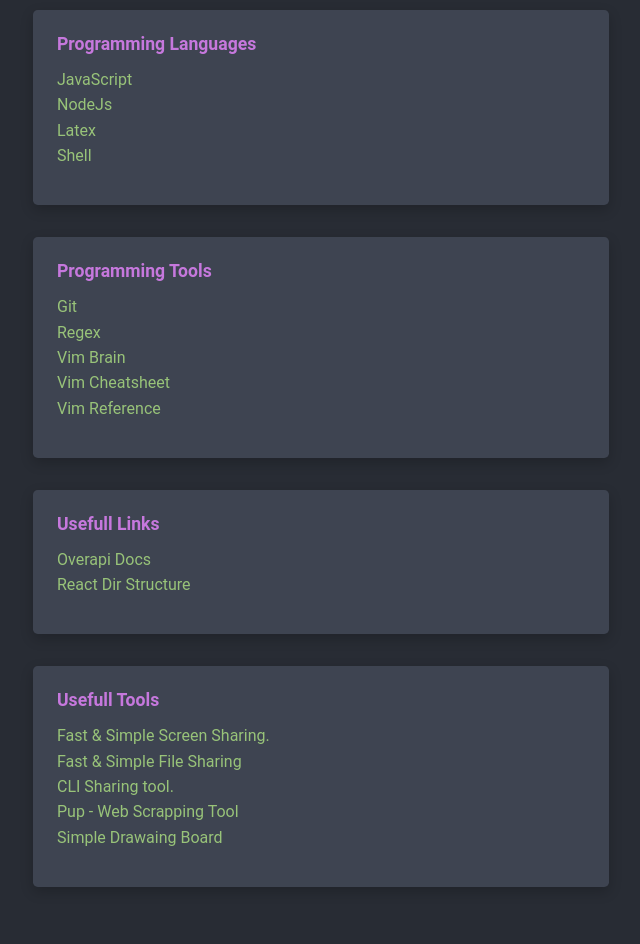
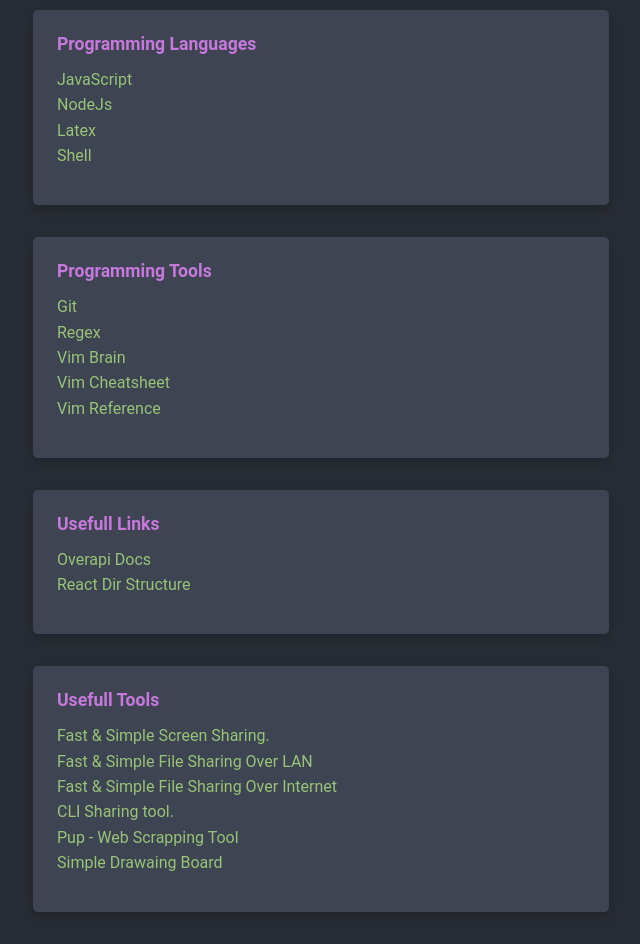
Before and after one commit to sadiksaifi/cht.sadiksaifi.dev, a plain HTML site: page index.html in a window 1280 px wide. Shown: the part 92-1036 px from the top of the page, without its empty margins (319-959 px from the left). Before the commit the page ends 1011 px from the top, so only its background shows below. Drawn offline with Linux system fonts and the light colour scheme.

Commit message:
feat: add lan file sharing tool

```diff
--- a/index.html
+++ b/index.html
@@ -56,7 +56,8 @@
       <h2>Usefull Tools</h2>
       <ul>
         <li><a href="https://screensy.marijn.it/" target="_blank">Fast & Simple Screen Sharing.</a></li>
-        <li><a href="https://tmpfiles.org/" target="_blank">Fast & Simple File Sharing</a></li>
+        <li><a href="https://www.sharedrop.io/" target="_blank">Fast & Simple File Sharing Over LAN</a></li>
+        <li><a href="https://tmpfiles.org/" target="_blank">Fast & Simple File Sharing Over Internet</a></li>
         <li><a href="http://0x0.st/" target="_blank">CLI Sharing tool.</a></li>
         <li><a href="https://github.com/ericchiang/pup" target="_blank">Pup - Web Scrapping Tool</a></li>
         <li><a href="https://excalidraw.com/" target="_blank">Simple Drawaing Board</a></li>
```
